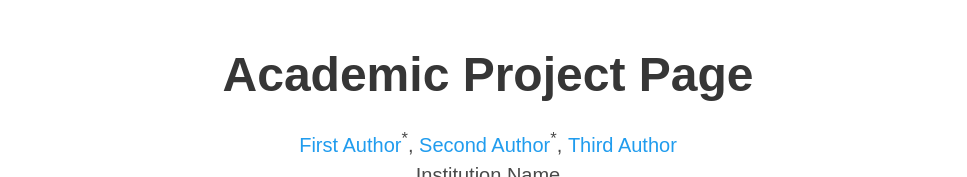
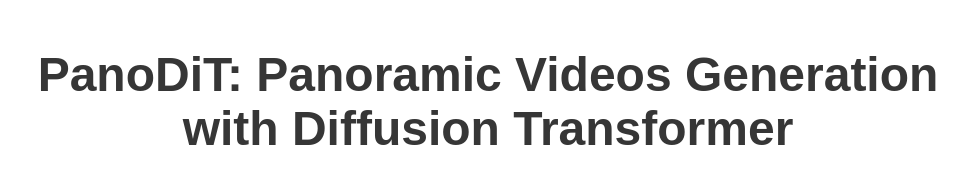
Before and after one commit to PanoDiT/PanoDiT.github.io, a plain HTML site: page index.html in a window 1280 px wide. Shown: the top 177 px of the page, without its empty margins (152-1119 px from the left). Drawn offline with nearby package versions, Linux system fonts and the light colour scheme; some icons are missing; a web font is replaced by a local one.

Commit message:
Update index.html
test

```diff
--- a/index.html
+++ b/index.html
@@ -52,7 +52,7 @@
       <div class="container is-max-desktop">
         <div class="columns is-centered">
           <div class="column has-text-centered">
-            <h1 class="title is-1 publication-title">Academic Project Page</h1>
+            <h1 class="title is-1 publication-title">PanoDiT: Panoramic Videos Generation with Diffusion Transformer</h1>
             <div class="is-size-5 publication-authors">
               <!-- Paper authors -->
               <span class="author-block">
```
